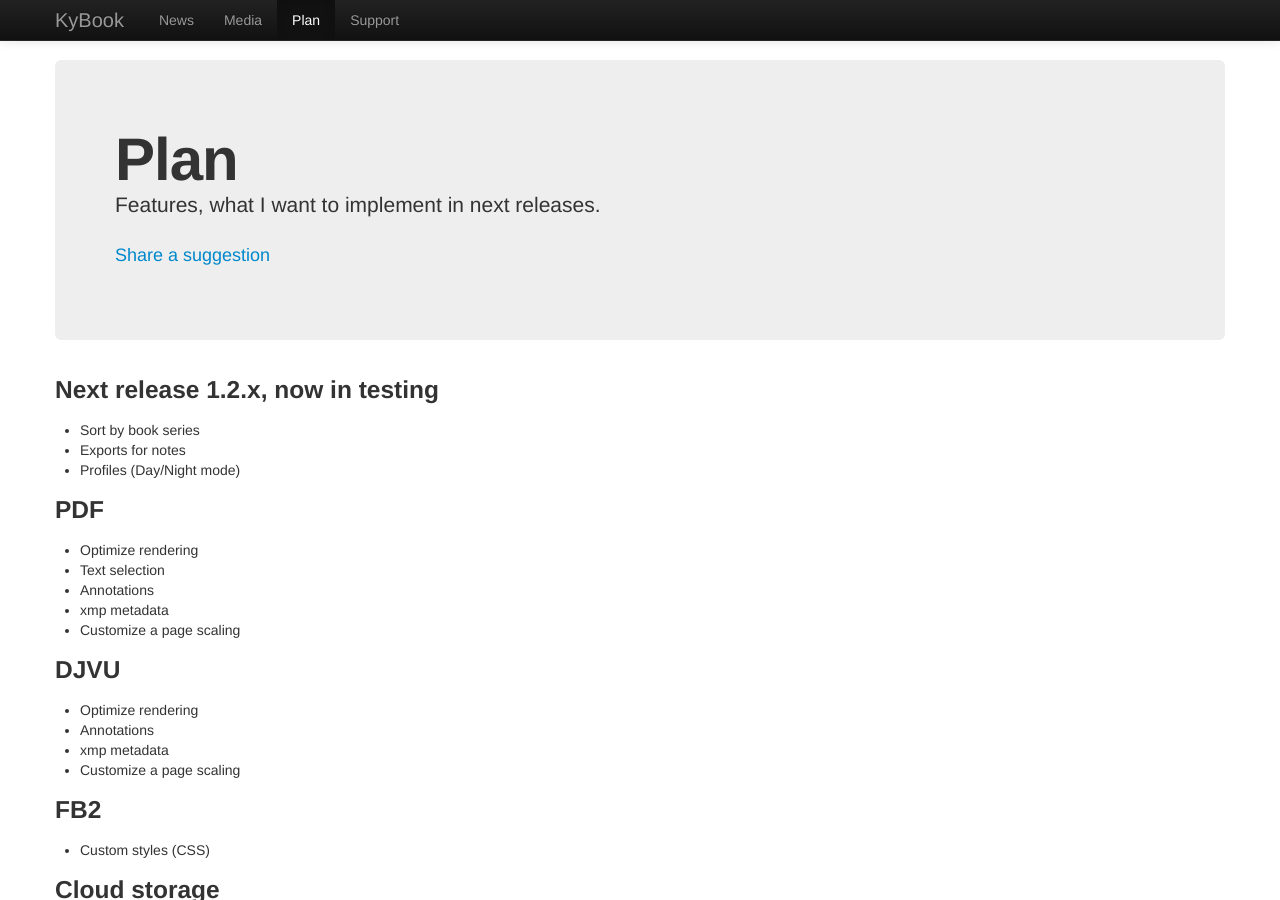
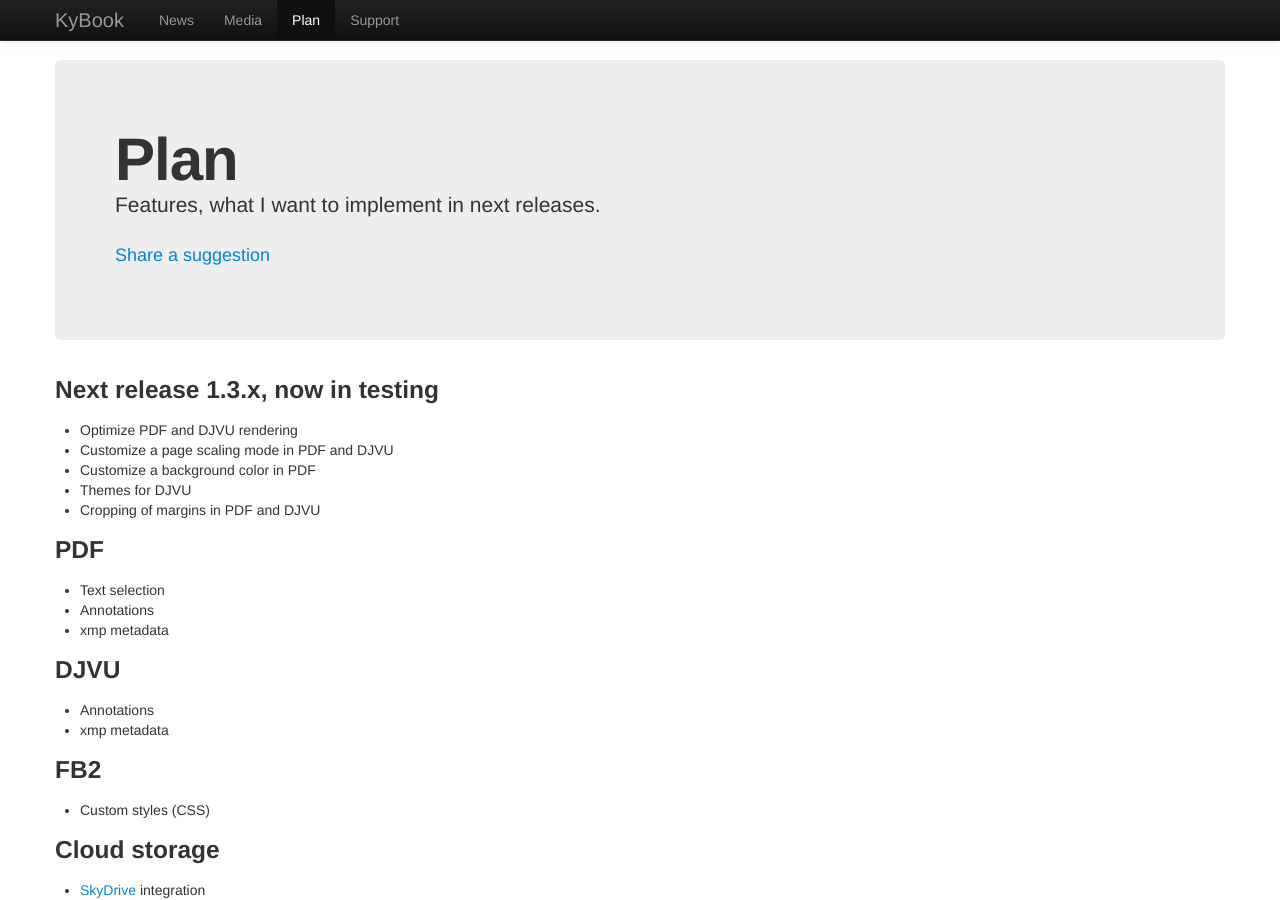
Before and after one commit to kolyvan/kolyvan.github.com, a Jekyll site: the page built from kybook/plan.html, in a window 1280 px wide and 900 px high. Built offline with Jekyll 4.4.1, drawn with Linux system fonts in a browser that asks for light colours; nearby versions of some CDN libraries; comment, search, counter and statistics services are not loaded.

Commit message:
update kybook news and plan

```diff
--- a/kybook/plan.html
+++ b/kybook/plan.html
@@ -9,30 +9,28 @@
     <p> <a href="#disqus_thread">Share a suggestion</a> </p>
 </div>
 
-<h3>Next release 1.2.x, now in testing </h3>
+<h3>Next release 1.3.x, now in testing </h3>
 <ul>
-	<li>Sort by book series</li>
-	<li>Exports for notes</li>
-	<li>Profiles (Day/Night mode)</li>
+	<li>Optimize PDF and DJVU rendering</li>
+	<li>Customize a page scaling mode in PDF and DJVU</li>
+	<li>Customize a background color in PDF</li>
+	<li>Themes for DJVU</li>
+	<li>Cropping of margins in PDF and DJVU</li>
 </ul>
 <div>
 
 <h3>PDF</h3>
 <ul>
-	<li>Optimize rendering</li>
 	<li>Text selection</li>
 	<li>Annotations</li>
 	<li>xmp metadata</li>
-	<li>Customize a page scaling</li>
 </ul>
 
 <h3>DJVU</h3>
 
 <ul>
-	<li>Optimize rendering</li>
 	<li>Annotations</li>
 	<li>xmp metadata</li>
-	<li>Customize a page scaling</li>
 </ul>
 
 <h3>FB2</h3>
```
Also changed, not shown: kybook/news/_posts/2013-10-21-appstore125.html (added, +17 -0 lines).
